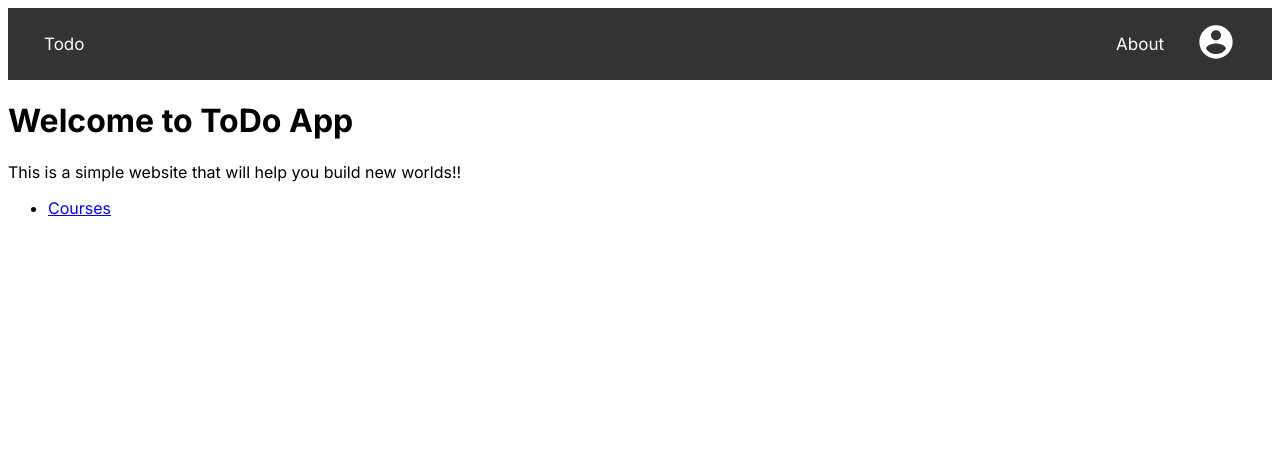
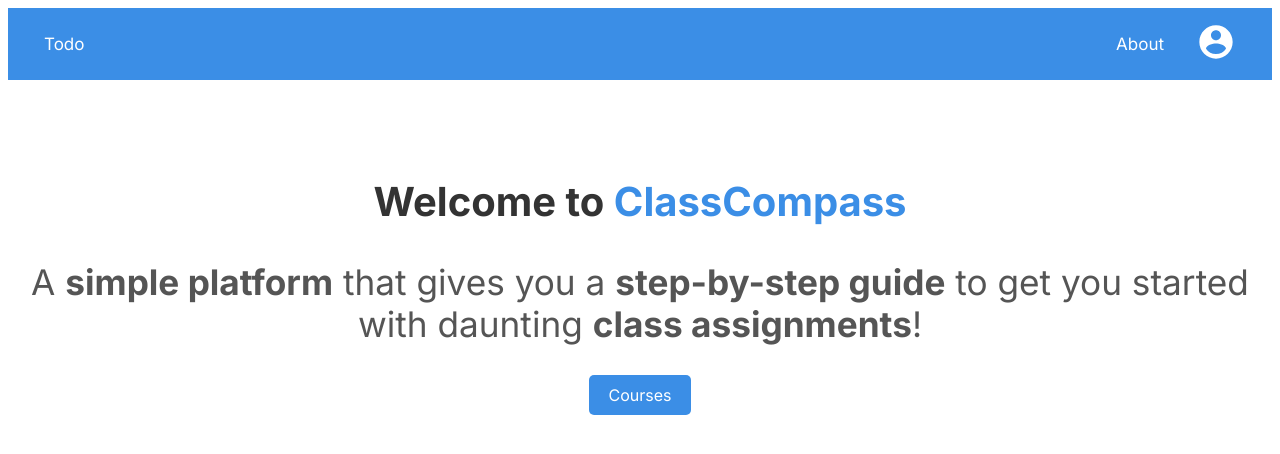
Before and after one commit to chipanyanwu/wildhacks-2024, a Next.js app: page / in a window 1280 px wide. Shown: the top 454 px of the page. Built offline with nearby package versions, Linux system fonts and the light colour scheme.

Commit message:
UI changes

```diff
--- a/app/chat.js
+++ b/app/chat.js
@@ -65,7 +65,7 @@ const Chat = () => {
             borderRadius: '4px',
           }}
         />
-        <button onClick={sendMessage} style={{ padding: '10px 20px', fontSize: '16px', cursor: 'pointer', borderRadius: '4px' }}>Send</button>
+        <button onClick={sendMessage} style={{ padding: '10px 20px', fontSize: '16px', cursor: 'pointer', borderRadius: '4px', backgroundColor: '#b2dffb'}}>Send</button>
       </div>
     </div>
   );
--- a/app/page.tsx
+++ b/app/page.tsx
@@ -1,16 +1,22 @@
 import Link from 'next/link';
 import TopBar from '../components/TopBar';
+import { UserButton } from "@clerk/nextjs";
+import styles from '../styles/Home.module.css';
+
 
 const Home = () => {
   return (
     <>
       <TopBar />
-        <div>
-          <h1>Welcome to ToDo App</h1>
-          <p>This is a simple website that will help you build new worlds!!</p>
-          <ul>
-            <li><Link href="/courses">Courses</Link></li>
-          </ul>
+        <div className={styles.welcomeContainer}>
+          <h1 className={styles.welcomeTitle}>Welcome to <span style={{ color: '#3b8ee6' }}>ClassCompass</span></h1>
+          <p className={styles.welcomeDescription}>
+          A <strong>simple platform</strong> that gives you a <strong>step-by-step guide</strong> to get you started<br />
+          with daunting <strong>class assignments</strong>!
+        </p>
+          <div className={styles.buttonContainer}>
+          <Link href="/courses" className={styles.button} passHref>Courses</Link>
+        </div>
       </div>
     </>
 
--- a/components/TopBar.tsx
+++ b/components/TopBar.tsx
@@ -1,6 +1,7 @@
 import Link from 'next/link';
 import styles from './topbar.module.css';
 import Image from 'next/image'; // Import Next.js Image component for the logo
+import { UserButton } from "@clerk/nextjs";
 
 const TopBar = () => {
   return (
--- a/components/topbar.module.css
+++ b/components/topbar.module.css
@@ -1,5 +1,5 @@
 .topbar {
-    background-color: #333;
+    background-color: #3b8ee6;
     overflow: hidden;
     display: flex;
     justify-content: space-between; /* This spreads out the child elements */
@@ -21,6 +21,6 @@
     }
 
   .link:hover, .left a:hover, .right a:hover {
-    background-color: #ddd; /* Light grey background on hover */
-    color: black; /* Black text color on hover */
+    background-color: lightblue; /* Light grey background on hover */
+    color: #1a1515; /* Black text color on hover */
   }
--- a/pages/courses.tsx
+++ b/pages/courses.tsx
@@ -1,6 +1,8 @@
 import List from '../components/List';
 import TopBar from '../components/TopBar';
 import Link from 'next/link';
+import styles from '../styles/Home.module.css';
+
 
 const Courses = () => {
 
@@ -12,7 +14,9 @@ const Courses = () => {
       <>
         <TopBar />
         <div>
-        <Link href="/tasks"> Assignments</Link>
+          <div className={styles.buttonContainer}>
+          <Link href="/tasks" className={styles.button} passHref>Assignments</Link>
+          </div>
           <List items={CourseList} />
         </div>
       </>
--- /dev/null
+++ b/styles/Home.module.css
@@ -0,0 +1,54 @@
+.welcomeContainer {
+    text-align: center;
+    margin-top: 50px;
+    padding: 20px;
+  }
+
+  .welcomeTitle {
+    font-size: 2.5em;
+    color: #333;
+    margin-bottom: 20px;
+  }
+
+  .welcomeDescription {
+    font-size: 2.2em;
+    color: #555;
+    margin-bottom: 30px;
+  }
+
+  .linkList {
+    list-style-type: none;
+    padding: 0;
+  }
+
+  .linkItem {
+    margin: 10px 0;
+  }
+
+  .link {
+    text-decoration: none;
+    color: #0070f3;
+    font-size: 1.2em;
+  }
+
+  .link:hover {
+    text-decoration: underline;
+  }
+
+  .buttonContainer {
+    margin-top: 20px;
+  }
+
+  .button {
+    display: inline-block;
+    background-color: #3b8ee6;
+    color: white;
+    padding: 10px 20px;
+    border-radius: 5px;
+    text-decoration: none;
+    transition: background-color 0.3s;
+  }
+
+  .button:hover {
+    background-color: lightblue;
+  }
```
Also changed, not shown: pages/gpt.tsx (added, +21 -0 lines), pages/tasks.tsx (+8 -3 lines), styles/globals.css (line endings or trailing spaces).
